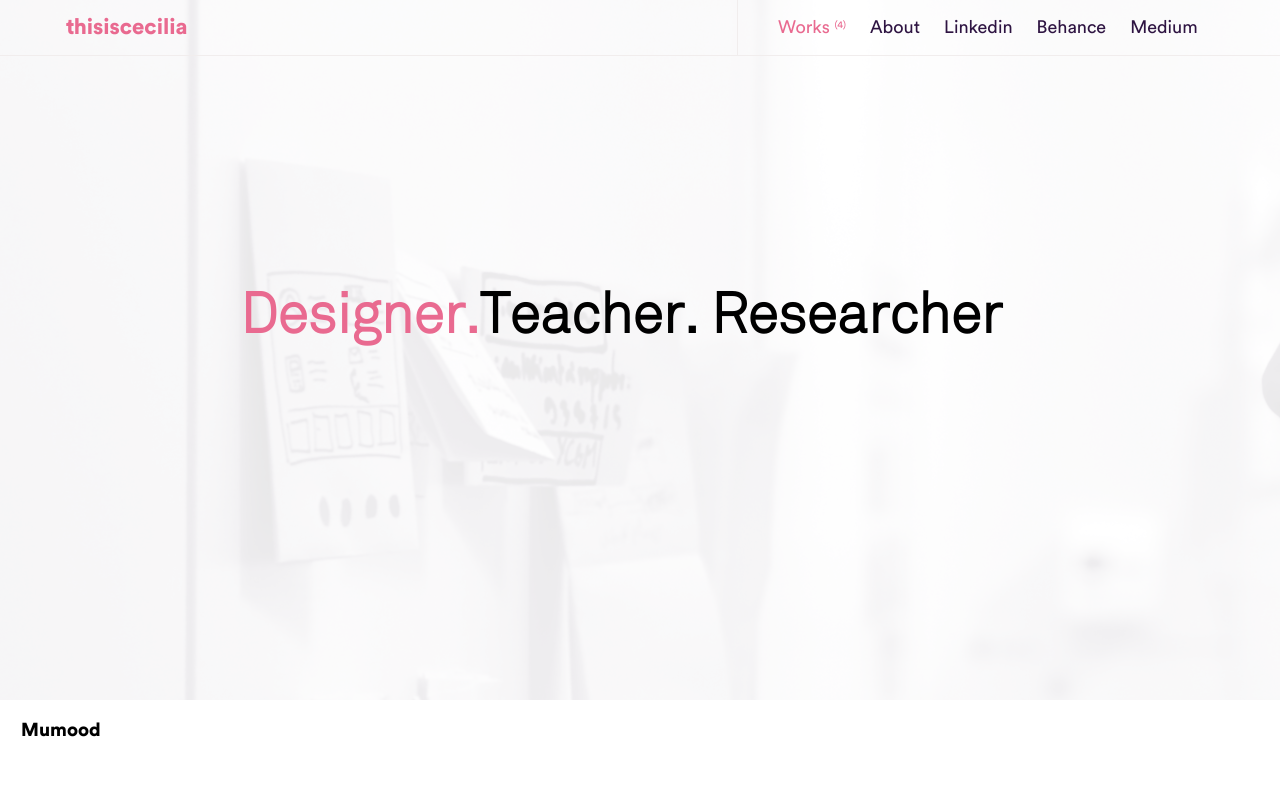
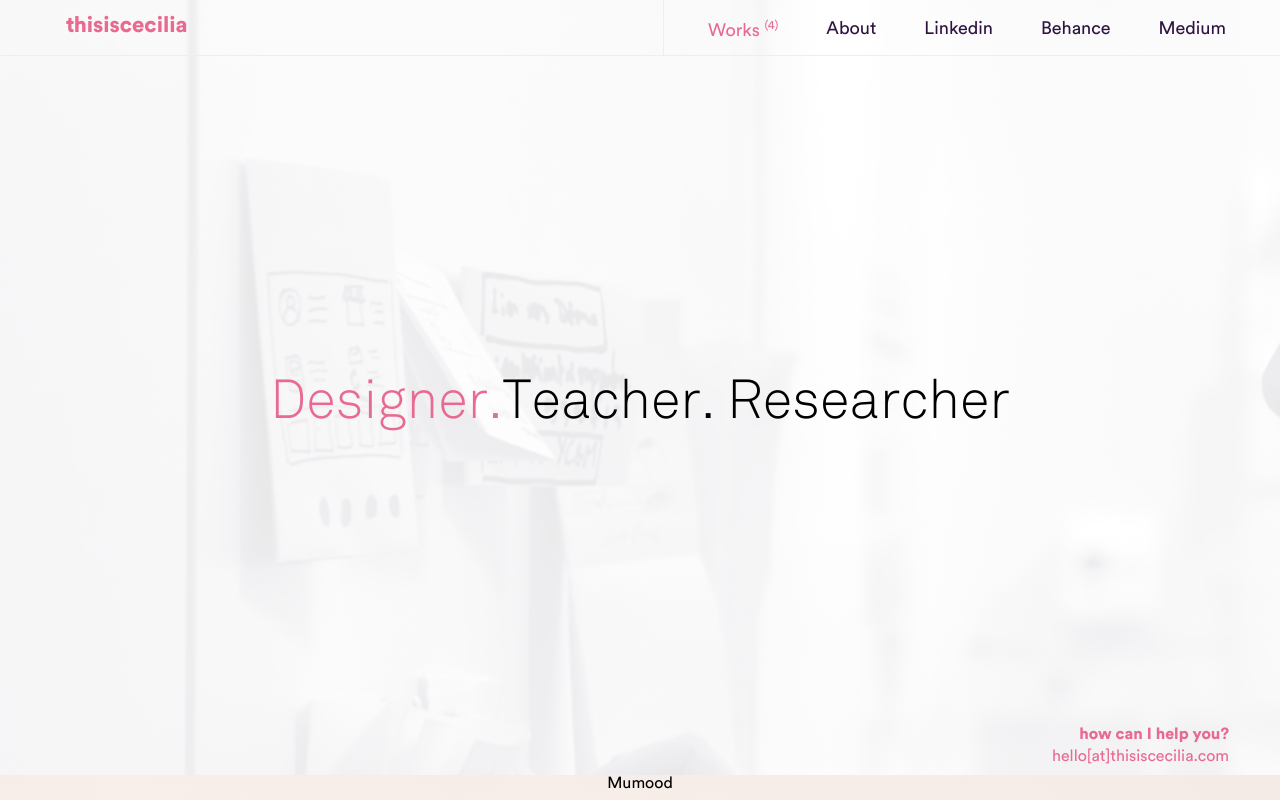
Before and after one commit to ceciliagorriz/portfolio, a plain HTML site: page index.html in a window 1280 px wide. Shown: the top 800 px of the page. Drawn offline with Linux system fonts and the light colour scheme; files whose address does not match are found by name.

Commit message:
portfoliov1.1.3

```diff
--- a/css/styles.css
+++ b/css/styles.css
@@ -60,9 +60,62 @@
     font-family: 'AkkuratLight';
     src: url('../fonts/AkkuratLightRegular.eot');
     src: url('../fonts/AkkuratLightRegular.eot?#iefix') format('embedded-opentype'), url('../fonts/Akkurat-Light.woff') format('woff'), url('../fonts/Akkurat-Light.ttf') format('truetype'), url('../fonts/CircularStd-BookItalic.svg#bcc26993292869431e54c666aafa8fcd') format('svg');
-    font-weight: 300;
+    font-weight: 100;
     font-style: normal;
   }
+
+
+/* RESET.CSS
+  http://meyerweb.com/eric/tools/css/reset/
+   v2.0 | 20110126
+   License: none (public domain)
+*/
+
+html, body, div, span, applet, object, iframe,
+h1, h2, h3, h4, h5, h6, p, blockquote, pre,
+a, abbr, acronym, address, big, cite, code,
+del, dfn, em, img, ins, kbd, q, s, samp,
+small, strike, strong, sub, sup, tt, var,
+b, u, i, center,
+dl, dt, dd, ol, ul, li,
+fieldset, form, label, legend,
+table, caption, tbody, tfoot, thead, tr, th, td,
+article, aside, canvas, details, embed,
+figure, figcaption, footer, header, hgroup,
+menu, nav, output, ruby, section, summary,
+time, mark, audio, video {
+	margin: 0;
+	padding: 0;
+	border: 0;
+	font-size: 100%;
+	font: inherit;
+	vertical-align: baseline;
+}
+/* HTML5 display-role reset for older browsers */
+article, aside, details, figcaption, figure,
+footer, header, hgroup, menu, nav, section {
+	display: block;
+}
+body {
+	line-height: 1;
+}
+ol, ul {
+	list-style: none;
+}
+blockquote, q {
+	quotes: none;
+}
+blockquote:before, blockquote:after,
+q:before, q:after {
+	content: '';
+	content: none;
+}
+table {
+	border-collapse: collapse;
+	border-spacing: 0;
+}
+
+
 
 /* ------ GENERALES ------*/
 
@@ -117,23 +170,29 @@ header{
     color: #2E1442;
 }
 
-span#numero{
-font-size:12px;
-}
+sup{vertical-align: super;font-size:12px;}
+
+
 
 nav{
     float:right;
-    width:40%;
+    width:60%;
     margin: 0 30px;
     height:inherit;
-    border-left:1px solid #F1EDED;
+
 }
 
+nav ul{
+  float: right;
+  height: inherit;
+  border-left: 1px solid #f1eded;
+  padding-left: 20px;
+}
 
 nav ul li{
-display:inline;
-float:left;
-margin-right:24px;
+    display: inline;
+    float: left;
+    margin: 19px 24px;
 }
 
 nav ul li.current a{
@@ -141,32 +200,89 @@ nav ul li.current a{
     }
 
 main{
-    clear:both;
-    float:left;
+  clear: both;
+  float: left;
+  width: 100%;
 }
 
 
 section{
-    width: 100%;
-    height: 700px;
-    text-align: center;
-
+  height: 775px;
+  width:100%;
+  text-align: center;
+  display:block;
    }
 
 
 h1{
+  display:inline-block;
     font-family:'AkkuratLight', sans-serif;
     font-size:56px;
-    display:inline-block;
-    position:fixed;
-    top:240px;
-    left:240px;
+    font-weight:100;
+    position: fixed;
+    top: 50%;
+    transform: translateY(-50%);
+    text-align: center;
+    width: 100%;
+    left: 0;
+    font-size: calc(1rem + 3vw);
 }
 
 h1 span{
     color:#E96A90;
 }
 
+
 section.hello{
     background-image: url("../img/intro-bgimg.png");
+    background-color: #fff;
 }
+
+section#mumood.pink{
+  background-image: url("../img/mumood-bgimg.png");
+  background-color: #fff5f0;
+}
+
+
+
+footer{
+  width:100%;
+  float:left;
+height:80px;
+position:fixed;
+  left:0px;
+  bottom:0px;
+
+
+}
+#copyright{
+  float:left;
+  margin:42px 0px 16px 64px;
+  font-size:12px;
+  color:#444;
+}
+
+#contact{
+  float: right;
+  width: 28%;
+  margin-right: 27px;
+}
+
+#contact p{
+  float: right;
+  margin-right: 24px;
+  margin-top: 6px;
+  font-weight:800;
+  color:#E96A90;
+}
+
+#contact p a:link{
+  color:#E96A90;
+  font-size:16px;
+  font-family: 'CircularStd';
+  font-weight:400;
+}
+
+#contact p a:hover{
+  color:#2E1442;
+}
--- a/index.html
+++ b/index.html
@@ -9,8 +9,8 @@
     <body>
         <!-------------------------------- Cabecera ----------------------------->
         <h1><span>Designer.</span>Teacher. Researcher</h1>
-
-        <section class="hello">
+        <main>
+        <section class="hello white">
 
                     <header>
 
@@ -21,7 +21,7 @@
                             <nav>
                                 <ul>
                                     <li class="current">
-                                        <a href="index.html" target="_blank">Works <span id="numero"><sup>(4)</sup></span>
+                                        <a href="index.html" target="_blank">Works <sup>(4)</sup>
                                         </a>
                                     </li>
                                     <li><a href="about.html" target="_blank">About</a></li>
@@ -40,26 +40,26 @@
 
 
         <!----------------------------------- Contenido -------------------------->
-        <main>
 
 
-             <section id="mumood">
+
+             <section id="mumood" class="pink">
 
                 <h3>Mumood</h3>
             </section>
 
 
-            <section id="clique">
+            <section id="clique" class="white">
                     <h3>Clique</h3>
             </section>
 
 
-            <section id="flow">
+            <section id="flow" class="pink">
                     <h3>Flow</h3>
             </section>
 
 
-            <section id="bauEpicalab">
+            <section id="bauEpicalab" class="white">
                     <h3>Bau&Epicalab</h3>
             </section>
 
@@ -67,9 +67,17 @@
         </main>
 
 
-        <!---------------------------------- Pie de página ---------------------------->
+        <div id="copyright">
+            <p>Website design & content by Cecilia Gorriz © 2019 </p>
+                        </div>
+
+        <!---------------------------------- Pie de página fijo ---------------------------->
         <footer>
+            <div id="contact">
+<p><span class="negrita">how can I help you?</span></p>
+<p><a href="mailto:hello@thisiscecilia.com">hello[at]thisiscecilia.com</a></p>
 
+            </div>
         </footer>
     </body>
 </html>
```
Also changed, not shown: img/mumood-bgimg.png (added).
